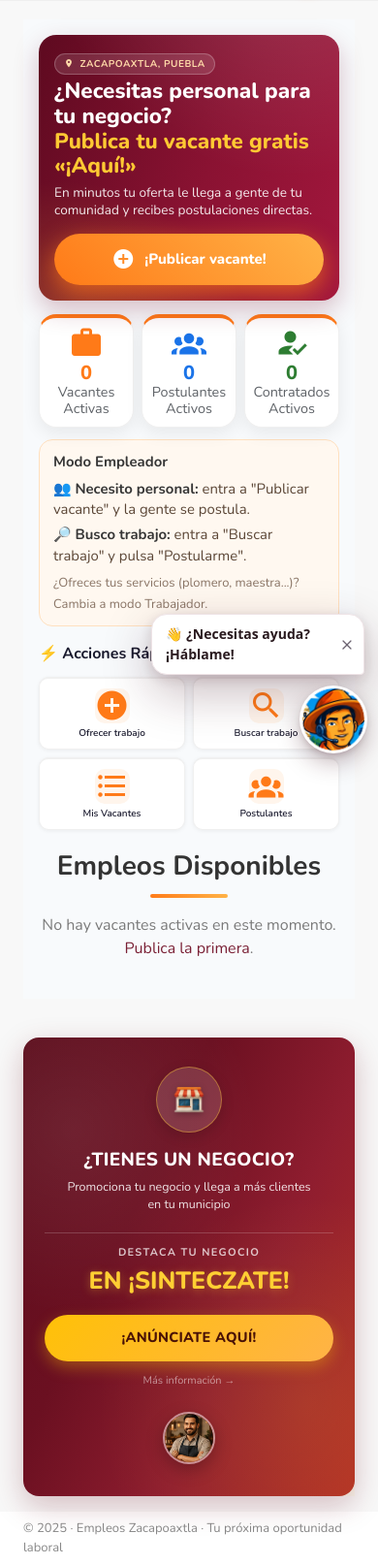
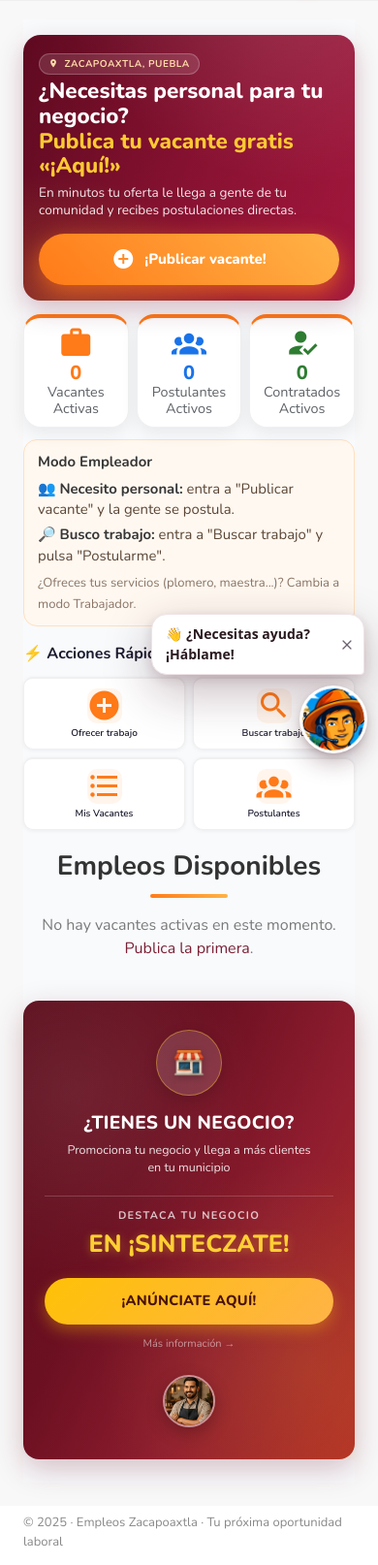
Before and after one commit to Favian2004/Nueva, a Laravel app: page /usuario/empleador in a window 390 px wide. Shown: the part 56-1670 px from the top of the page at 97% size. Run offline with Laravel 12, Linux system fonts and the light colour scheme; the visitor is signed in with stand-in values (Sample User, id 1); data that the repository does not hold is empty; parts of the project's set-up code (start-up, migrations or seed data) failed here and were passed over; some libraries are stand-ins or nearby versions.

Commit message:
Cambios nuevos

```diff
--- a/resources/views/usuario/empleador.blade.php
+++ b/resources/views/usuario/empleador.blade.php
@@ -148,6 +148,19 @@
             #listJobs .product-row .product-info { padding:12px; }
             #listJobs .job-buttons { width:100%; }
             #listJobs .job-buttons .btn-ver-postular { width:100%; padding:13px 16px !important; font-size:14px !important; }
+        }
+
+        /* Banner "¿Tienes un negocio?": en computadora el de abajo (como siempre);
+           en celular el que va dentro del contenido, con el mismo ancho que todo lo demás. */
+        .emp-banner-movil { display: none; }
+        @media (max-width: 768px) {
+            .emp-banner-movil { display: block; margin: 18px 0 8px; }
+            /* Mismo ancho que "Buscar trabajo": el contenedor del panel no agrega márgenes ni relleno extra */
+            .employer-dashboard { width: 100% !important; max-width: 100% !important; margin-left: 0 !important; margin-right: 0 !important;
+                padding-left: 0 !important; padding-right: 0 !important; }
+            .employer-dashboard .estadisticas-row, .employer-dashboard .acciones-rapidas, .employer-dashboard .products,
+            .employer-dashboard .products-list { margin-left: 0 !important; margin-right: 0 !important; padding-left: 0 !important; padding-right: 0 !important; width: 100%; max-width: 100%; }
+            .emp-banner-pc { display: none !important; }
         }
     </style>
     <link rel="stylesheet" href="{{ asset('css/anuncio-negocio.css') }}">
@@ -451,6 +464,11 @@
                         </div>
                     </section>
 
+                    <!-- Banner en celular: dentro del contenido, así queda exactamente del mismo ancho -->
+                    <div class="emp-banner-movil">
+                        @include('partials.anuncio-negocio')
+                    </div>
+
                 </div>
 
             </div>
@@ -669,7 +687,7 @@
 
         </style>
 
-        <div class="container banner-sin-acercar my-4 d-none d-md-block">
+        <div class="container banner-sin-acercar my-4 emp-banner-pc">
             @include('partials.anuncio-negocio')
         </div>
 
```
